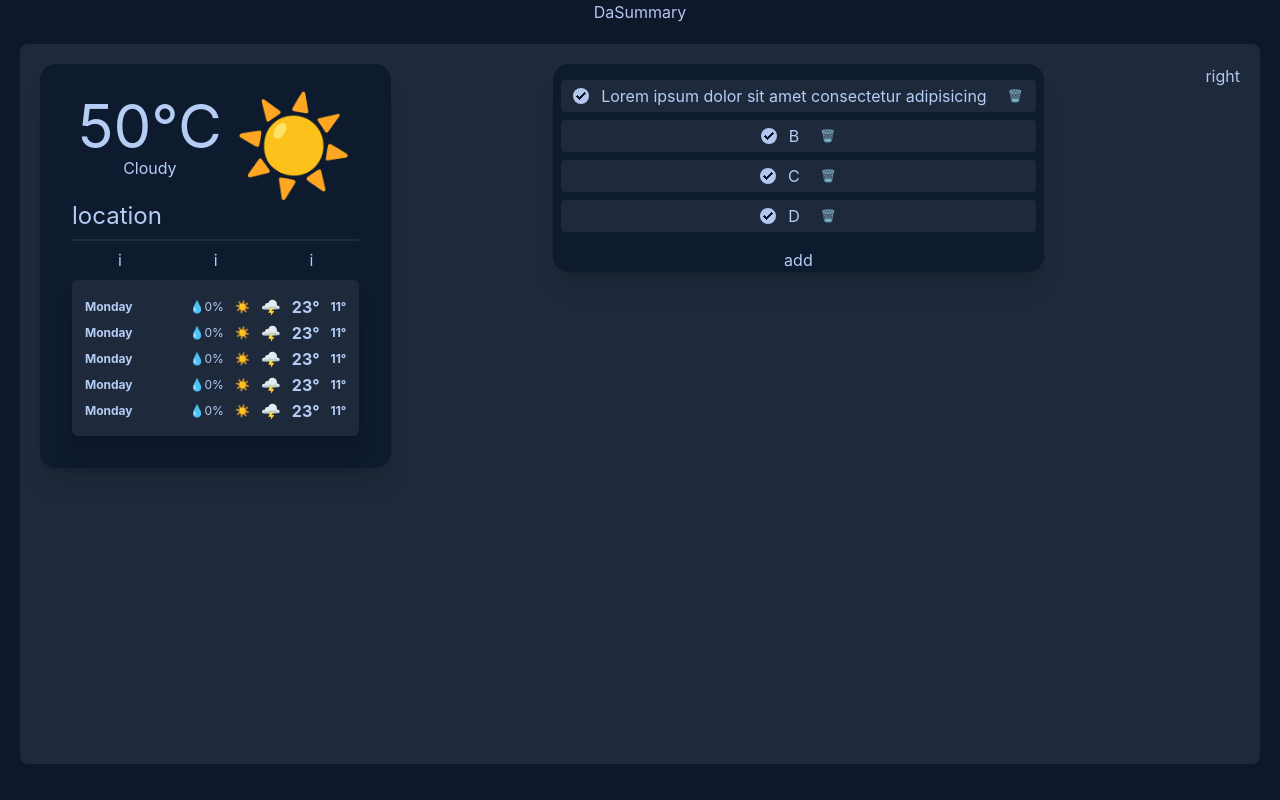
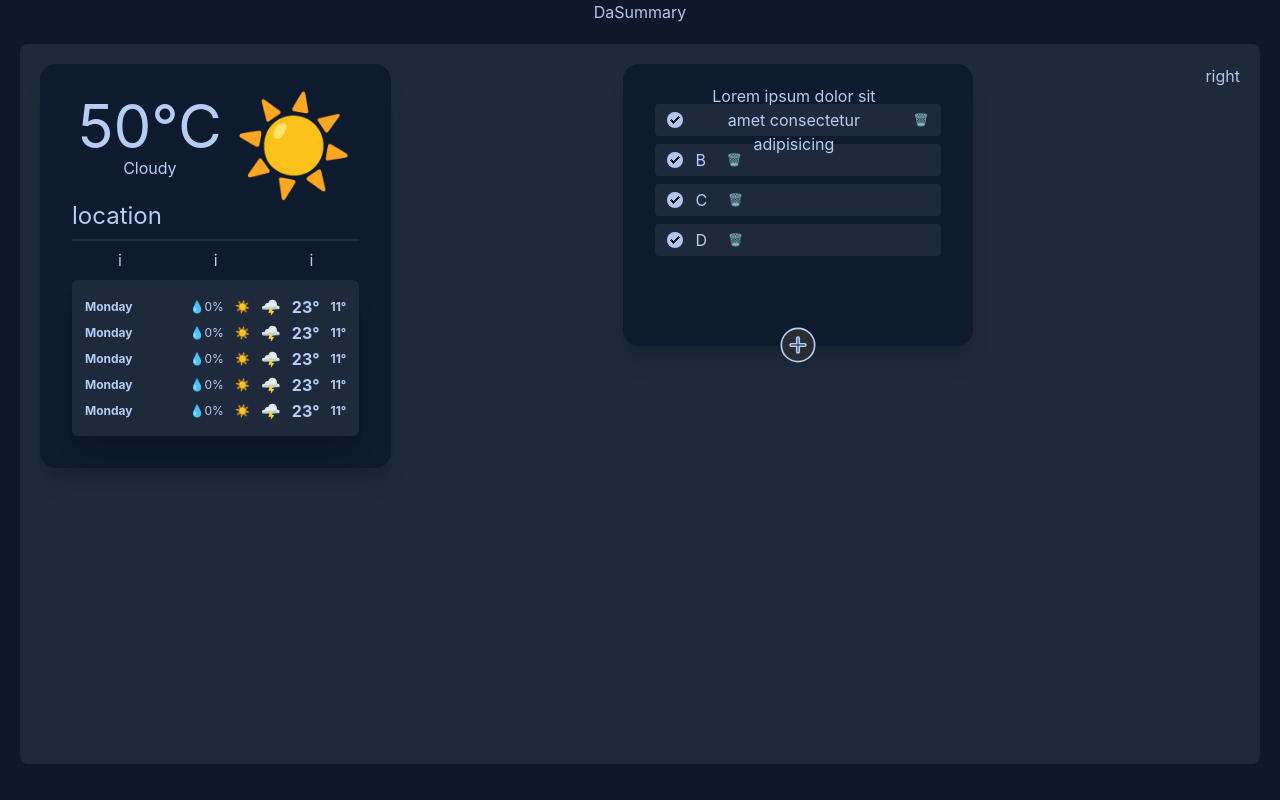
Before and after one commit to bilal-auz/daSummary, a React (Create React App) app in the folder frontend/: page /home in a window 1280 px wide. Built offline with nearby package versions, Linux system fonts and the light colour scheme.

Commit message:
Add: Delete Todo list items

```diff
--- a/frontend/src/components/Pans/TodoPan/DragDropList.jsx
+++ b/frontend/src/components/Pans/TodoPan/DragDropList.jsx
@@ -23,17 +23,18 @@ function DragDropList(props) {
     console.log(index);
     var updatedList = [...props.default_items];
 
-    updatedList.splice(index, 0);
+    updatedList.splice(index, 1);
+    console.log(updatedList);
     props.setDefault_items(updatedList);
   };
 
   return (
-    <div>
+    <div className="relative">
       <DragDropContext onDragEnd={handleDrop}>
         <Droppable droppableId="list-container">
           {(provided) => (
             <div
-              className="list-container p-2"
+              className="list-container p-8 w-[350px] max-h-[400px]"
               {...provided.droppableProps}
               ref={provided.innerRef}
             >
@@ -54,7 +55,20 @@ function DragDropList(props) {
           )}
         </Droppable>
       </DragDropContext>
-      <button>add</button>
+      <button className="btn btn-circle btn-ghost p-0 m-0 relative bottom-[-25px]">
+        <svg
+          xmlns="http://www.w3.org/2000/svg"
+          className="h-10 w-10"
+          fill="none"
+          viewBox="0 0 24 24"
+          stroke="currentColor"
+        >
+          <path
+            d="M12 2C6.49 2 2 6.49 2 12C2 17.51 6.49 22 12 22C17.51 22 22 17.51 22 12C22 6.49 17.51 2 12 2ZM16 12.75H12.75V16C12.75 16.41 12.41 16.75 12 16.75C11.59 16.75 11.25 16.41 11.25 16V12.75H8C7.59 12.75 7.25 12.41 7.25 12C7.25 11.59 7.59 11.25 8 11.25H11.25V8C11.25 7.59 11.59 7.25 12 7.25C12.41 7.25 12.75 7.59 12.75 8V11.25H16C16.41 11.25 16.75 11.59 16.75 12C16.75 12.41 16.41 12.75 16 12.75Z"
+            fill="#292D32"
+          />
+        </svg>
+      </button>
     </div>
   );
 }
--- a/frontend/src/components/Pans/TodoPan/ListItem.jsx
+++ b/frontend/src/components/Pans/TodoPan/ListItem.jsx
@@ -3,7 +3,7 @@ import React from "react";
 function ListItem({ provided, value, handleDelete, index }) {
   return (
     <div
-      className="item-container flex flex-row items-center w-auto h-8 my-2 p-3 rounded bg-[#1e293b] text-smoke place-content-center"
+      className="item-container flex flex-row items-center justify-start w-auto h-8 my-2 p-3 rounded bg-[#1e293b] text-smoke"
       ref={provided.innerRef}
       {...provided.dragHandleProps}
       {...provided.draggableProps}
--- a/frontend/src/components/Pans/TodoPan/TodoPan.jsx
+++ b/frontend/src/components/Pans/TodoPan/TodoPan.jsx
@@ -8,7 +8,9 @@ function TodoPan() {
     "C",
     "D",
   ]);
-  useEffect(() => {}, [default_items]);
+  useEffect(() => {
+    console.log("changed");
+  }, [default_items]);
   return (
     <div className="weatherCard card text-neutral-content shadow-xl w-auto">
       <DragDropList
```
